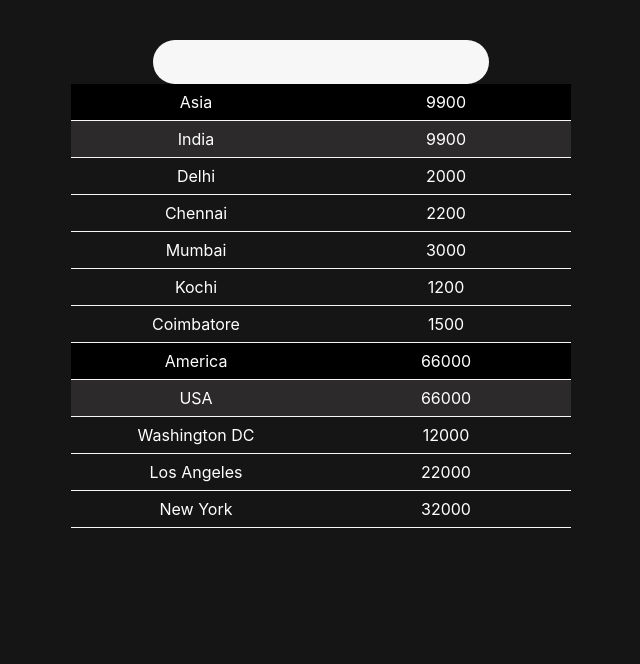
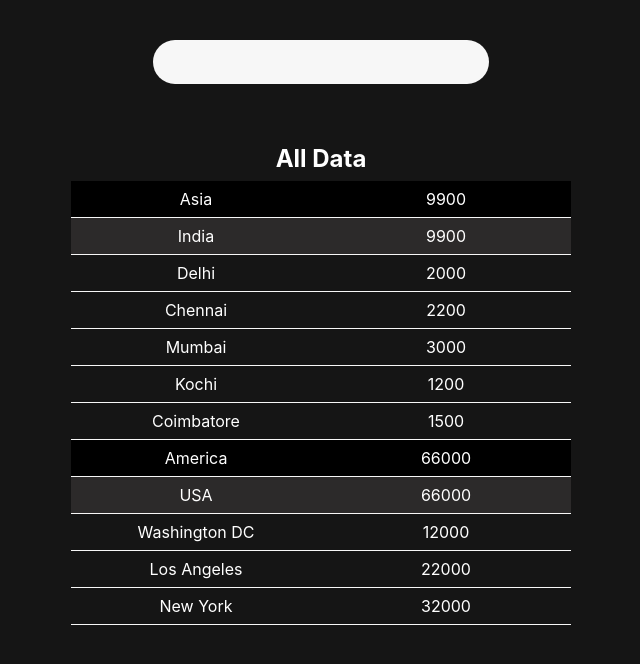
Before and after one commit to vyshnav4u/place-filter, a React (Create React App) app: page / in a window 1280 px wide. Shown: the top 664 px of the page, without its empty margins (319-959 px from the left). Built offline with nearby package versions, Linux system fonts and the light colour scheme.

Commit message:
location table filter implemneted -- completed task 1

```diff
--- a/src/App.css
+++ b/src/App.css
@@ -1,5 +1,10 @@
 .App {
   text-align: center;
+}
+
+h1,
+h2 {
+  margin-bottom: 8px;
 }
 
 ul,
@@ -48,3 +53,7 @@ ul.tbl-continent-data > li {
 .tbl-country-data > li {
   background: #2c2a2a;
 }
+
+.user-input-form {
+  margin-bottom: 60px;
+}
--- a/src/App.js
+++ b/src/App.js
@@ -6,10 +6,12 @@ import ShowData from "./components/ShowData";
 function App() {
   const [userInput, setUserInput] = useState("");
   const [placeSuggestion, setPlaceSuggestion] = useState([]);
+  const [cityInSuggestion, setCityInSuggestion] = useState([]);
   const [countryInSuggestion, setCountryInSuggestion] = useState([]);
   const [continentInSuggestion, setContinentInSuggestion] = useState([]);
   let tempCountryInSuggestion = [];
   let tempContinentInSuggestion = [];
+  let tempCityInSuggestion = [];
 
   useEffect(() => {
     const tempSuggestions = [];
@@ -20,6 +22,7 @@ function App() {
 
     tempCountryInSuggestion = [];
     tempContinentInSuggestion = [];
+    tempCityInSuggestion = [];
 
     locations.forEach((continent) => {
       continent.children.forEach((country) => {
@@ -41,11 +44,15 @@ function App() {
             }
             if (!tempContinentInSuggestion.includes(continent.label))
               tempContinentInSuggestion.push(continent.label);
+
+            if (!tempCityInSuggestion.includes(city.label))
+              tempCityInSuggestion.push(city.label);
           }
         });
       });
     });
 
+    setCityInSuggestion(tempCityInSuggestion);
     setCountryInSuggestion(tempCountryInSuggestion);
     setContinentInSuggestion(tempContinentInSuggestion);
     setPlaceSuggestion(tempSuggestions);
@@ -53,7 +60,7 @@ function App() {
 
   return (
     <div className="App">
-      <form>
+      <form className="user-input-form">
         <input
           id="user-input"
           type="text"
@@ -69,6 +76,7 @@ function App() {
       </section>
       <ShowData
         placeSuggestion={placeSuggestion}
+        cityInSuggestion={cityInSuggestion}
         countryInSuggestion={countryInSuggestion}
         continentInSuggestion={continentInSuggestion}
       />
--- a/src/components/ShowAllData.js
+++ b/src/components/ShowAllData.js
@@ -5,6 +5,7 @@ import { continentTotal, countryTotal } from "../data/locationData";
 function ShowAllData() {
   return (
     <div>
+      <h2> All Data</h2>
       {locations.map((continent, i) => {
         return (
           <section className="location-tbl-data" key={i}>
--- a/src/components/ShowData.js
+++ b/src/components/ShowData.js
@@ -1,12 +1,26 @@
 import React from "react";
 import ShowAllData from "./ShowAllData";
+import ShowFilteredData from "./ShowFilteredData";
 
 function ShowData(props) {
-  console.log(props.countryInSuggestion);
-  console.log(props.continentInSuggestion);
+  const placeSuggestion = props.placeSuggestion;
+  const cityInSuggestion = props.cityInSuggestion;
+  const countryInSuggestion = props.countryInSuggestion;
+  const continentInSuggestion = props.continentInSuggestion;
+
+  console.log(countryInSuggestion);
+  let showFilteredTable = false;
+  if (placeSuggestion.length > 0) showFilteredTable = true;
   return (
     <>
-      <ShowAllData />
+      {showFilteredTable && (
+        <ShowFilteredData
+          cityInSuggestion={cityInSuggestion}
+          countryInSuggestion={countryInSuggestion}
+          continentInSuggestion={continentInSuggestion}
+        />
+      )}
+      {!showFilteredTable && <ShowAllData />}
     </>
   );
 }
--- a/src/components/ShowFilteredData.js
+++ b/src/components/ShowFilteredData.js
@@ -0,0 +1,52 @@
+import React from "react";
+import { locations } from "../data/locationData";
+import { continentTotal, countryTotal } from "../data/locationData";
+
+function ShowFilteredData(props) {
+  const continentInSuggestion = props.continentInSuggestion;
+  const countryInSuggestion = props.countryInSuggestion;
+  const cityInSuggestion = props.cityInSuggestion;
+  console.log(cityInSuggestion);
+  return (
+    <div>
+      <h2> Filtered Data </h2>
+      {locations.map((continent, i) => {
+        if (!continentInSuggestion.includes(continent.label)) return;
+
+        return (
+          <section className="location-tbl-data" key={i}>
+            <ul className="tbl-continent-data">
+              <li> {continent.label} </li>
+              <li> {continentTotal[continent.label]} </li>
+            </ul>
+
+            {continent.children.map((country, j) => {
+              if (!countryInSuggestion.includes(country.label)) return;
+              return (
+                <section key={j}>
+                  <ul className="tbl-country-data">
+                    <li> {country.label} </li>
+                    <li> {countryTotal[country.label]} </li>
+                  </ul>
+                  {country.children.map((city, k) => {
+                    if (!cityInSuggestion.includes(city.label)) return;
+                    return (
+                      <section key={k}>
+                        <ul className="tbl-city-data">
+                          <li> {city.label} </li>
+                          <li> {city.value} </li>
+                        </ul>
+                      </section>
+                    );
+                  })}
+                </section>
+              );
+            })}
+          </section>
+        );
+      })}
+    </div>
+  );
+}
+
+export default ShowFilteredData;
```
